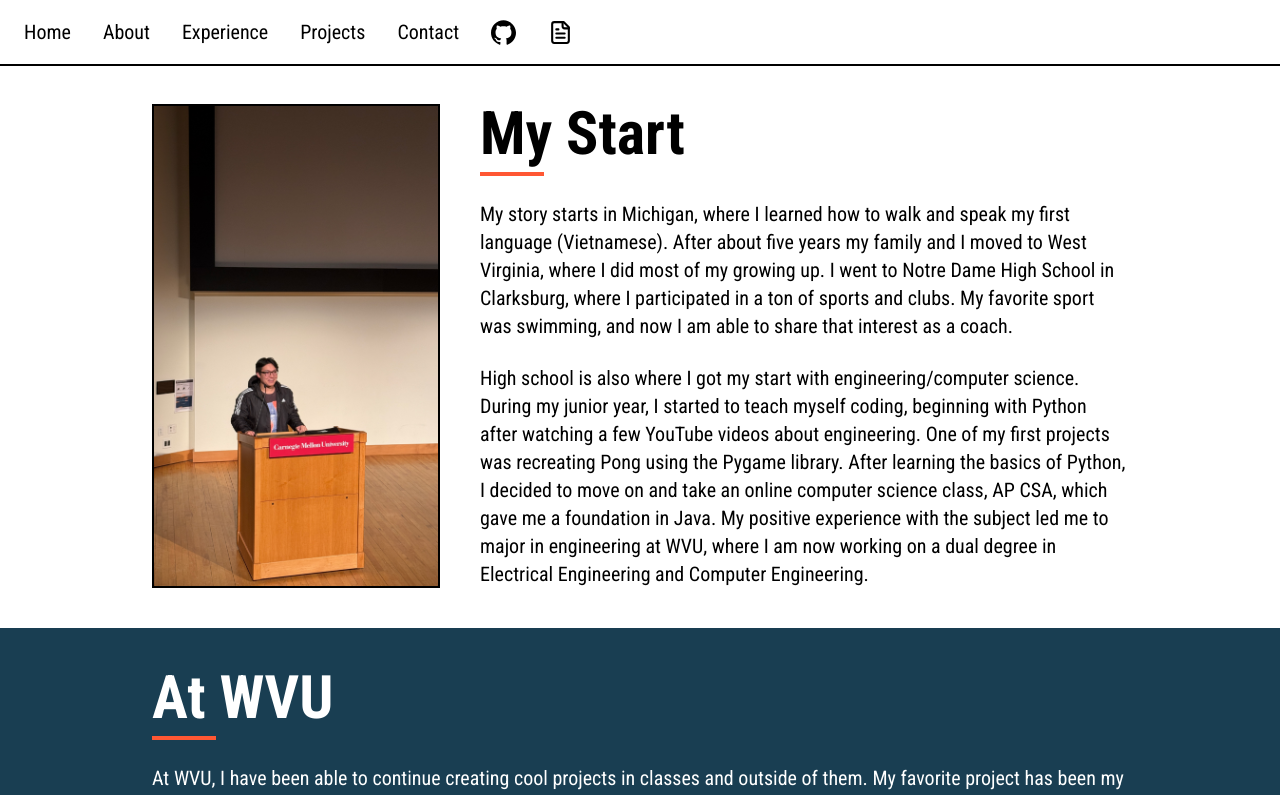
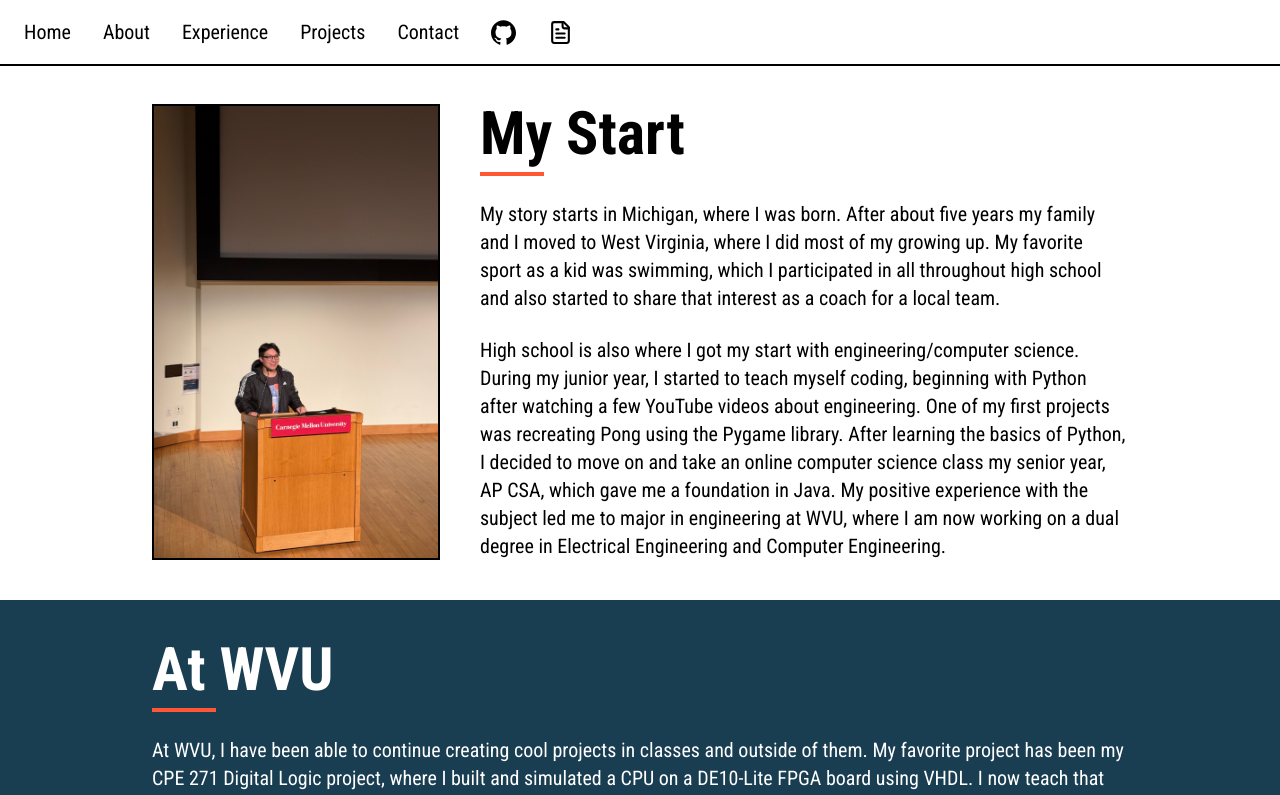
Before and after one commit to BrianCode9/brian-portfolio, a Next.js app: page /about in a window 1280 px wide. Shown: the top 795 px of the page. Built offline with nearby package versions, Linux system fonts and the light colour scheme.

Commit message:
Changed about me page a bit to match what I want to do now

```diff
--- a/src/app/about/page.tsx
+++ b/src/app/about/page.tsx
@@ -35,13 +35,11 @@ export default function AboutPage() {
                 <div className="bg-orange-highlight h-1 w-16" />
               </div>
               <p>
-                My story starts in Michigan, where I learned how to walk and
-                speak my first language (Vietnamese). After about five years my
+                My story starts in Michigan, where I was born. After about five years my
                 family and I moved to West Virginia, where I did most of my
-                growing up. I went to Notre Dame High School in Clarksburg,
-                where I participated in a ton of sports and clubs. My favorite
-                sport was swimming, and now I am able to share that interest as
-                a coach.
+                growing up. My favorite sport as a kid was swimming, which
+                I participated in all throughout high school and also started to share
+                that interest as a coach for a local team.
               </p>
               <p>
                 High school is also where I got my start with
@@ -50,7 +48,7 @@ export default function AboutPage() {
                 few YouTube videos about engineering. One of my first projects
                 was recreating Pong using the Pygame library. After learning the
                 basics of Python, I decided to move on and take an online
-                computer science class, AP CSA, which gave me a foundation in
+                computer science class my senior year, AP CSA, which gave me a foundation in
                 Java. My positive experience with the subject led me to major in
                 engineering at WVU, where I am now working on a dual degree in
                 Electrical Engineering and Computer Engineering.
@@ -89,7 +87,7 @@ export default function AboutPage() {
               Development Club at WVU (SoftwareWVU), the President of SASE
               (Society of Asian Scientists and Engineers), and a Statler
               Ambassador. My future plans include going to graduate school for
-              electrical engineering and working towards becoming a hardware
+              electrical engineering and working towards becoming a VLSI or FPGA
               engineer.
             </p>
           </div>
```
